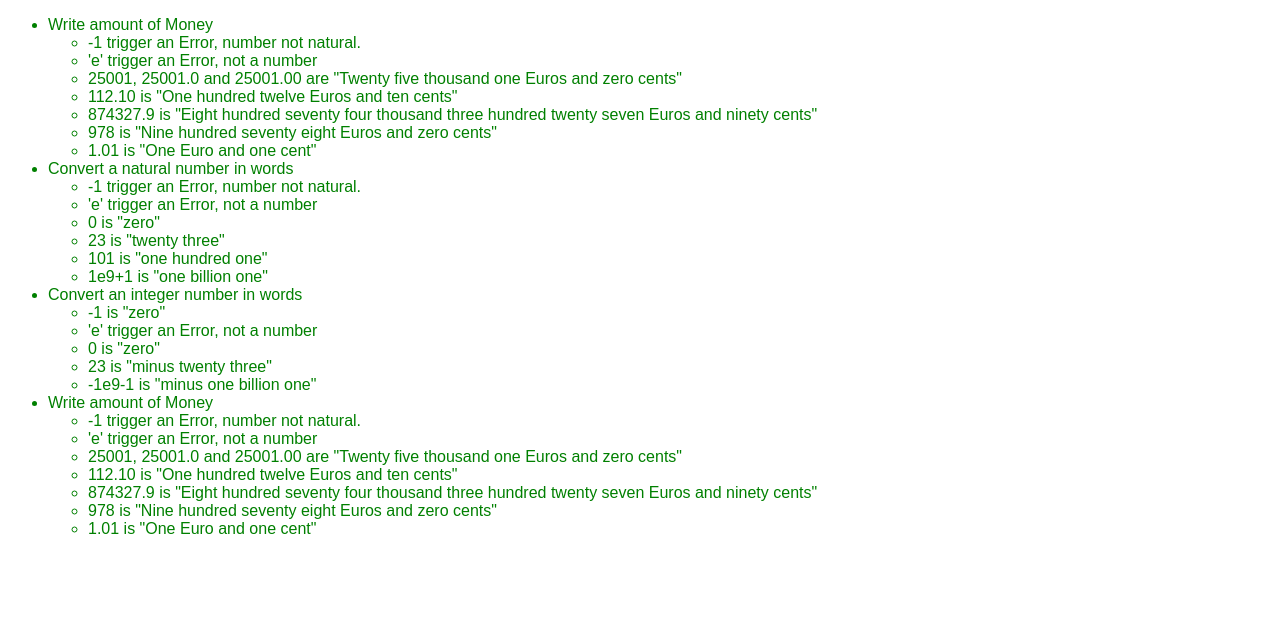
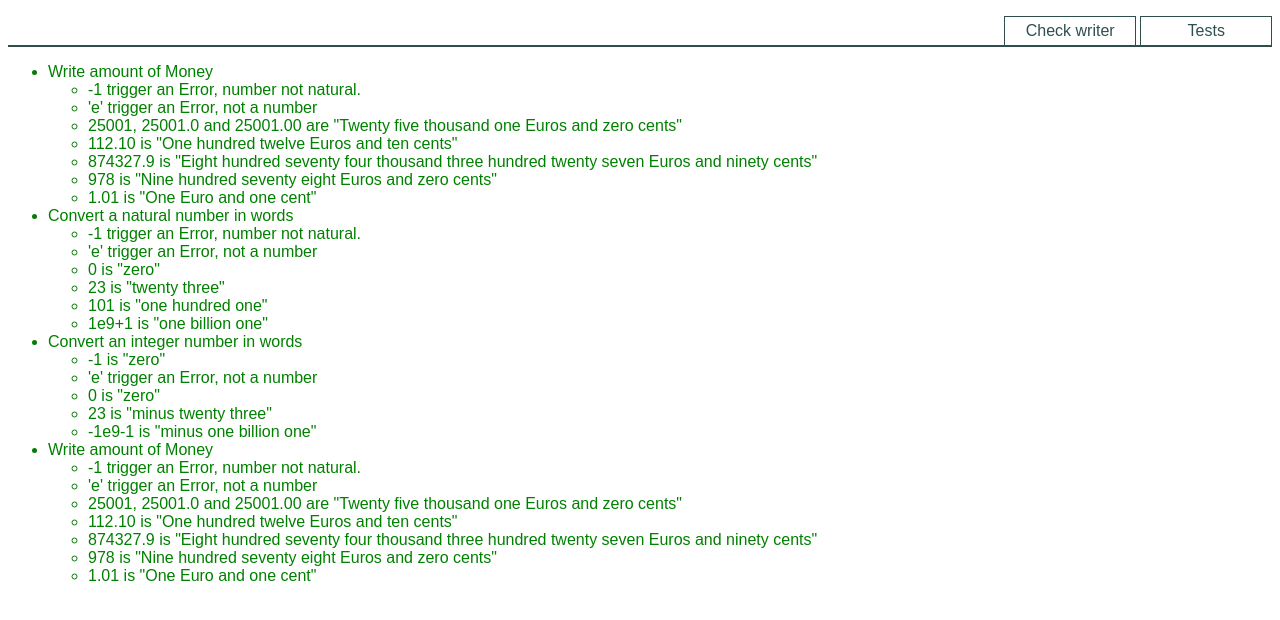
Before and after one commit to infojav/neo-task, a website built with Parcel: page index.html in a window 1280 px wide. Built offline with nearby package versions, Linux system fonts and the light colour scheme.

Commit message:
tab started

```diff
--- a/index.html
+++ b/index.html
@@ -1,14 +1,22 @@
 <!DOCTYPE html>
 <html>
   <head>
-    <title>Parcel Sandbox</title>
+    <title>Check Writter</title>
     <meta charset="UTF-8" />
   </head>
 
   <body>
-    <div id="app"></div>
+    <!-- <div id="app"></div> -->
+    <nav class="header">
+      <ul class="menu">
+        <li><a class="check-writer" href="">Check writer</a></li>
+        <li><a class="tests" href="">Tests</a></li>
+      </ul>
+    </nav>
     <ul id="results"></ul>
-
     <script src="src/index.js"></script>
+    <script>
+      window.onload = () => {};
+    </script>
   </body>
 </html>
--- a/src/styles.css
+++ b/src/styles.css
@@ -1,3 +1,32 @@
 body {
   font-family: sans-serif;
 }
+
+ul.menu {
+  border-bottom: 2px solid #2f4f4f;
+  text-align: right;
+  list-style: none;
+}
+
+.menu > li {
+  display: inline-block;
+  width: 120px;
+  border: 1px solid #2f4f4f;
+  border-bottom: 0;
+  padding: 0.3em;
+  text-align: center;
+}
+
+li a {
+  color: #2f4f4f;
+  text-decoration: none;
+}
+
+.menu > li:hover {
+  background-color: #555;
+  color: white;
+}
+
+.menu > li a:hover {
+  color: white;
+}
```
